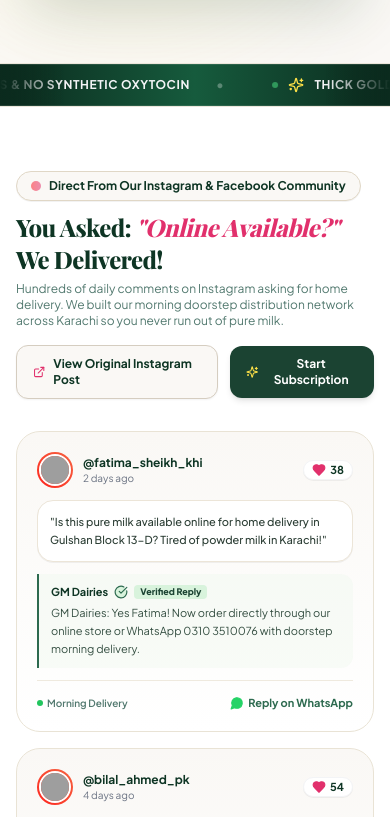
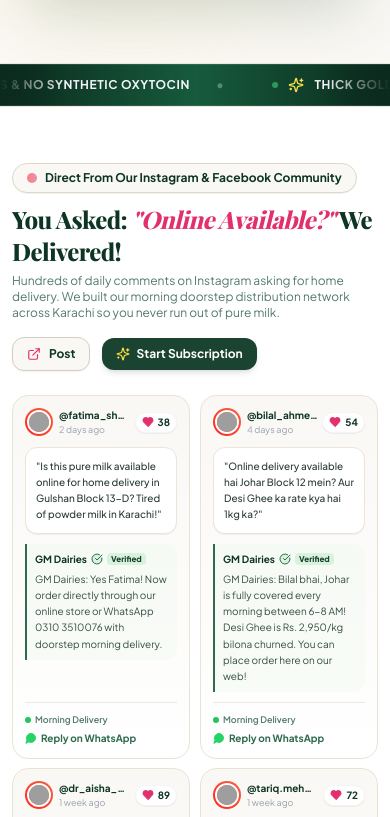
Before and after one commit to armanh148/GM-Dairies, a React (Vite) app: page / in a window 390 px wide. Shown: the part 1527-2344 px from the top of the page. Built offline with nearby package versions, Linux system fonts and the light colour scheme; grey boxes are pictures that could not be loaded; a web font is replaced by a local one.

Commit message:
fix: set Instagram community cards strictly to 2 in a row (grid-cols-2) across mobile, tablet, and desktop

```diff
--- a/src/components/InstagramStoryBanner.jsx
+++ b/src/components/InstagramStoryBanner.jsx
@@ -4,11 +4,11 @@ import { Heart, MessageCircle, ExternalLink, CheckCircle, Sparkles } from 'lucid
 
 export default function InstagramStoryBanner({ onOpenSubscription }) {
   return (
-    <section className="py-16 bg-white border-y border-[#ECE7DC] relative overflow-hidden">
-      <div className="max-w-[1600px] mx-auto px-4 sm:px-8">
+    <section className="py-14 sm:py-16 bg-white border-y border-[#ECE7DC] relative overflow-hidden">
+      <div className="max-w-[1600px] mx-auto px-3 sm:px-6 lg:px-8">
 
         {/* Section Header */}
-        <div className="scroll-slide-up flex flex-col md:flex-row md:items-end justify-between mb-8 gap-4">
+        <div className="scroll-slide-up flex flex-col md:flex-row md:items-end justify-between mb-6 sm:mb-8 gap-4">
           <div>
             <div className="inline-flex items-center gap-2 bg-[#FAF8F5] border border-[#E0D7C6] px-3.5 py-1.5 rounded-full text-xs font-bold text-[#0E3524] mb-2.5 shadow-2xs hover:scale-105 transition-transform">
               <span className="w-2.5 h-2.5 rounded-full bg-gradient-to-r from-[#FD1D1D] to-[#E1306C] animate-pulse" />
@@ -27,14 +27,14 @@ export default function InstagramStoryBanner({ onOpenSubscription }) {
               href="https://www.instagram.com/p/CzlUK3otT05/"
               target="_blank"
               rel="noopener noreferrer"
-              className="inline-flex items-center gap-2 text-xs font-bold bg-[#FAF8F5] hover:bg-[#F2ECE1] text-[#0E3524] border border-[#D5CDC0] px-4 py-2.5 rounded-xl transition-all duration-300 shadow-xs hover:shadow-md hover:-translate-y-0.5 active:translate-y-0"
+              className="inline-flex items-center gap-2 text-xs font-bold bg-[#FAF8F5] hover:bg-[#F2ECE1] text-[#0E3524] border border-[#D5CDC0] px-3.5 py-2 sm:px-4 sm:py-2.5 rounded-xl transition-all duration-300 shadow-xs hover:shadow-md hover:-translate-y-0.5 active:translate-y-0"
             >
               <ExternalLink className="w-3.5 h-3.5 text-[#E1306C]" />
-              View Original Instagram Post
+              <span className="hidden xs:inline">View Original</span> Post
             </a>
             <button
               onClick={onOpenSubscription}
-              className="btn-shimmer inline-flex items-center gap-1.5 text-xs font-bold bg-[#1B4332] hover:bg-[#0E3524] text-white px-4 py-2.5 rounded-xl transition-all duration-300 shadow-md hover:shadow-xl hover:-translate-y-0.5 active:translate-y-0"
+              className="btn-shimmer inline-flex items-center gap-1.5 text-xs font-bold bg-[#1B4332] hover:bg-[#0E3524] text-white px-3.5 py-2 sm:px-4 sm:py-2.5 rounded-xl transition-all duration-300 shadow-md hover:shadow-xl hover:-translate-y-0.5 active:translate-y-0"
             >
               <Sparkles className="w-3.5 h-3.5 text-[#FDE047]" />
               Start Subscription
@@ -42,68 +42,68 @@ export default function InstagramStoryBanner({ onOpenSubscription }) {
           </div>
         </div>
 
-        {/* 4 Cards strictly in 1 Row with Staggered Scroll Animation */}
-        <div className="grid-4-row">
+        {/* Strictly 2 in 1 Row (grid-cols-2) across Mobile, Tablet, and Desktop */}
+        <div className="grid grid-cols-2 gap-2.5 sm:gap-4 lg:gap-5">
           {INSTAGRAM_COMMENTS.map((item, idx) => {
             const delays = ['delay-75', 'delay-150', 'delay-200', 'delay-300'];
             return (
               <div
                 key={idx}
-                className={`scroll-slide-up ${delays[idx]} group bg-gradient-to-b from-[#FAF8F5] to-white rounded-3xl p-5 border border-[#E9E3D5] hover:border-[#2D6A4F]/60 transition-all duration-400 ease-out hover:shadow-2xl hover:-translate-y-2 flex flex-col justify-between h-full relative cursor-default`}
+                className={`scroll-slide-up ${delays[idx]} group bg-gradient-to-b from-[#FAF8F5] to-white rounded-2xl sm:rounded-3xl p-3 sm:p-5 border border-[#E9E3D5] hover:border-[#2D6A4F]/60 transition-all duration-400 ease-out hover:shadow-2xl hover:-translate-y-2 flex flex-col justify-between h-full relative cursor-default`}
               >
                 {/* Customer Comment */}
-                <div className="space-y-3">
-                  <div className="flex items-center justify-between">
-                    <div className="flex items-center gap-2.5">
-                      <div className="p-0.5 rounded-full bg-gradient-to-tr from-[#FD1D1D] to-[#F56040] group-hover:rotate-6 transition-transform duration-300">
+                <div className="space-y-2.5 sm:space-y-3">
+                  <div className="flex items-center justify-between gap-1">
+                    <div className="flex items-center gap-1.5 sm:gap-2.5 min-w-0">
+                      <div className="p-0.5 rounded-full bg-gradient-to-tr from-[#FD1D1D] to-[#F56040] group-hover:rotate-6 transition-transform duration-300 shrink-0">
                         <img
                           src={item.avatar}
                           alt={item.handle}
-                          className="w-8 h-8 rounded-full object-cover border-2 border-white shrink-0"
+                          className="w-6 h-6 sm:w-8 sm:h-8 rounded-full object-cover border-2 border-white shrink-0"
                         />
                       </div>
                       <div className="min-w-0">
-                        <div className="text-xs font-bold text-[#0E3524] truncate group-hover:text-[#2D6A4F] transition-colors">
+                        <div className="text-[10px] sm:text-xs font-bold text-[#0E3524] truncate group-hover:text-[#2D6A4F] transition-colors">
                           {item.handle}
                         </div>
-                        <div className="text-[10px] text-gray-500 truncate">{item.time}</div>
+                        <div className="text-[9px] sm:text-[10px] text-gray-400 truncate">{item.time}</div>
                       </div>
                     </div>
-                    <div className="flex items-center gap-1 text-xs text-gray-500 bg-white px-2 py-0.5 rounded-full border border-gray-100 shadow-2xs group-hover:scale-105 transition-transform">
-                      <Heart className="w-3.5 h-3.5 fill-[#E1306C] text-[#E1306C] group-hover:scale-125 transition-transform duration-300" />
-                      <span className="font-bold text-[11px] text-[#0E3524]">{item.likes}</span>
+                    <div className="flex items-center gap-1 text-[10px] sm:text-xs text-gray-500 bg-white px-1.5 sm:px-2 py-0.5 rounded-full border border-gray-100 shadow-2xs group-hover:scale-105 transition-transform shrink-0">
+                      <Heart className="w-3 h-3 sm:w-3.5 sm:h-3.5 fill-[#E1306C] text-[#E1306C] group-hover:scale-125 transition-transform duration-300" />
+                      <span className="font-bold text-[10px] sm:text-[11px] text-[#0E3524]">{item.likes}</span>
                     </div>
                   </div>
 
-                  <div className="text-[11px] sm:text-xs font-medium text-[#2C3E35] bg-white p-3 rounded-2xl border border-[#ECE5D8] leading-relaxed shadow-2xs group-hover:border-[#2D6A4F]/30 transition-colors">
+                  <div className="text-[10px] sm:text-xs font-medium text-[#2C3E35] bg-white p-2.5 sm:p-3 rounded-xl sm:rounded-2xl border border-[#ECE5D8] leading-relaxed shadow-2xs group-hover:border-[#2D6A4F]/30 transition-colors">
                     "{item.comment}"
                   </div>
 
                   {/* GM Dairies Official Verified Reply */}
-                  <div className="pl-3 border-l-2 border-[#2D6A4F] space-y-1 bg-[#E8F5E9]/30 p-2.5 rounded-r-xl group-hover:bg-[#E8F5E9]/50 transition-colors">
-                    <div className="flex items-center gap-1.5 text-[11px] font-bold text-[#0E3524]">
+                  <div className="pl-2 sm:pl-3 border-l-2 border-[#2D6A4F] space-y-1 bg-[#E8F5E9]/30 p-2 sm:p-2.5 rounded-r-xl group-hover:bg-[#E8F5E9]/50 transition-colors">
+                    <div className="flex items-center gap-1 sm:gap-1.5 text-[10px] sm:text-[11px] font-bold text-[#0E3524]">
                       <span>GM Dairies</span>
-                      <CheckCircle className="w-3.5 h-3.5 text-[#2D6A4F] fill-[#D8F3DC]" />
-                      <span className="text-[9px] bg-[#D8F3DC] text-[#1B4332] px-1.5 py-0.2 rounded font-extrabold">Verified Reply</span>
+                      <CheckCircle className="w-3 h-3 sm:w-3.5 sm:h-3.5 text-[#2D6A4F] fill-[#D8F3DC] shrink-0" />
+                      <span className="text-[8px] sm:text-[9px] bg-[#D8F3DC] text-[#1B4332] px-1 py-0.2 rounded font-extrabold shrink-0">Verified</span>
                     </div>
-                    <p className="text-[11px] sm:text-xs text-[#354F42] leading-relaxed">
+                    <p className="text-[10px] sm:text-xs text-[#354F42] leading-relaxed">
                       {item.reply}
                     </p>
                   </div>
                 </div>
 
                 {/* Quick Action Footer */}
-                <div className="pt-3.5 mt-3 border-t border-[#ECE5D8]/80 flex items-center justify-between text-[11px]">
-                  <span className="text-[#52796F] font-semibold text-[10px] flex items-center gap-1">
+                <div className="pt-2.5 sm:pt-3.5 mt-2.5 sm:mt-3 border-t border-[#ECE5D8]/80 flex flex-col xs:flex-row xs:items-center justify-between gap-1 text-[10px] sm:text-[11px]">
+                  <span className="text-[#52796F] font-semibold text-[9px] sm:text-[10px] flex items-center gap-1">
                     <span className="w-1.5 h-1.5 rounded-full bg-[#22C55E]" /> Morning Delivery
                   </span>
                   <a
                     href={`https://wa.me/923103510076?text=Assalam-o-Alaikum%20GM%20Dairies,%20I%20saw%20the%20comment%20on%20Instagram%20and%20want%20to%20order`}
                     target="_blank"
                     rel="noopener noreferrer"
-                    className="font-bold text-[#2D6A4F] hover:text-[#0E3524] flex items-center gap-1 text-[11px] hover:underline hover:scale-105 transition-transform"
+                    className="font-bold text-[#2D6A4F] hover:text-[#0E3524] flex items-center gap-1 hover:underline hover:scale-105 transition-transform"
                   >
-                    <MessageCircle className="w-3.5 h-3.5 text-[#25D366] fill-[#25D366]" /> Reply on WhatsApp
+                    <MessageCircle className="w-3 h-3 sm:w-3.5 sm:h-3.5 text-[#25D366] fill-[#25D366]" /> Reply on WhatsApp
                   </a>
                 </div>
               </div>
```
Also changed, not shown: src/components/TrustTicker.jsx (line endings or trailing spaces), src/hooks/useScrollAnimation.js (line endings or trailing spaces).
